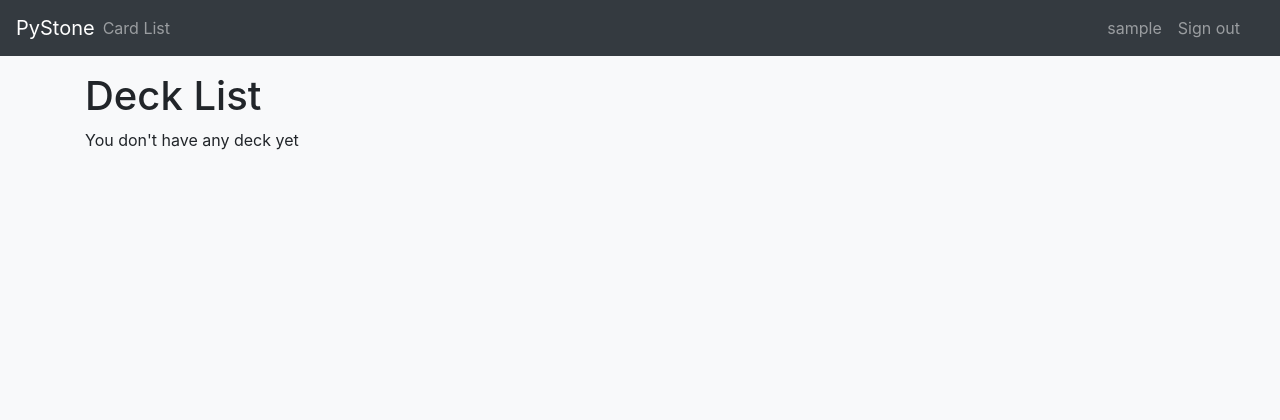
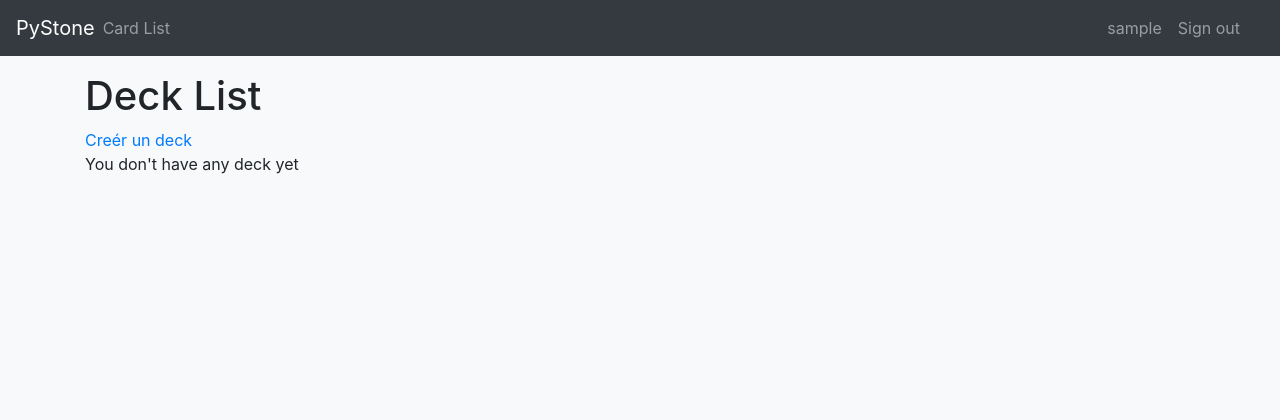
Before and after one commit to Mapsred/ESGI5_Python, a Django app: page /decks/list/ in a window 1280 px wide. Shown: the top 420 px of the page. Run offline with Django 3.2, Linux system fonts and the light colour scheme; the visitor is signed in with stand-in values (Sample User, id 1); data comes from the database, SQL or seed files in the repository; data that the repository does not hold is empty; some libraries are stand-ins or nearby versions.

Commit message:
Update deck list

```diff
--- a/templates/core/deck_list.html
+++ b/templates/core/deck_list.html
@@ -5,11 +5,15 @@
 {% block content %}
     <div class="container">
         <h1>Deck List</h1>
+        <a href="{% url "deck_add" %}">Creér un deck</a>
         {% if deck_list %}
             <ul>
                 {% for deck in deck_list %}
                     <li>
-                        <a href="{{ deck.get_absolute_url }}">{{ deck }}</a>
+                        Deck {{ deck }} :
+                        <a href="{% url "deck_detail" deck.id %}">Voir</a>
+                        <a href="{% url "deck_edit" deck.id %}">Éditer</a>
+                        <a href="">Supprimer</a>
                     </li>
                 {% endfor %}
             </ul>
```
Also changed, not shown: templates/core/deck_detail.html (+10 -4 lines).
